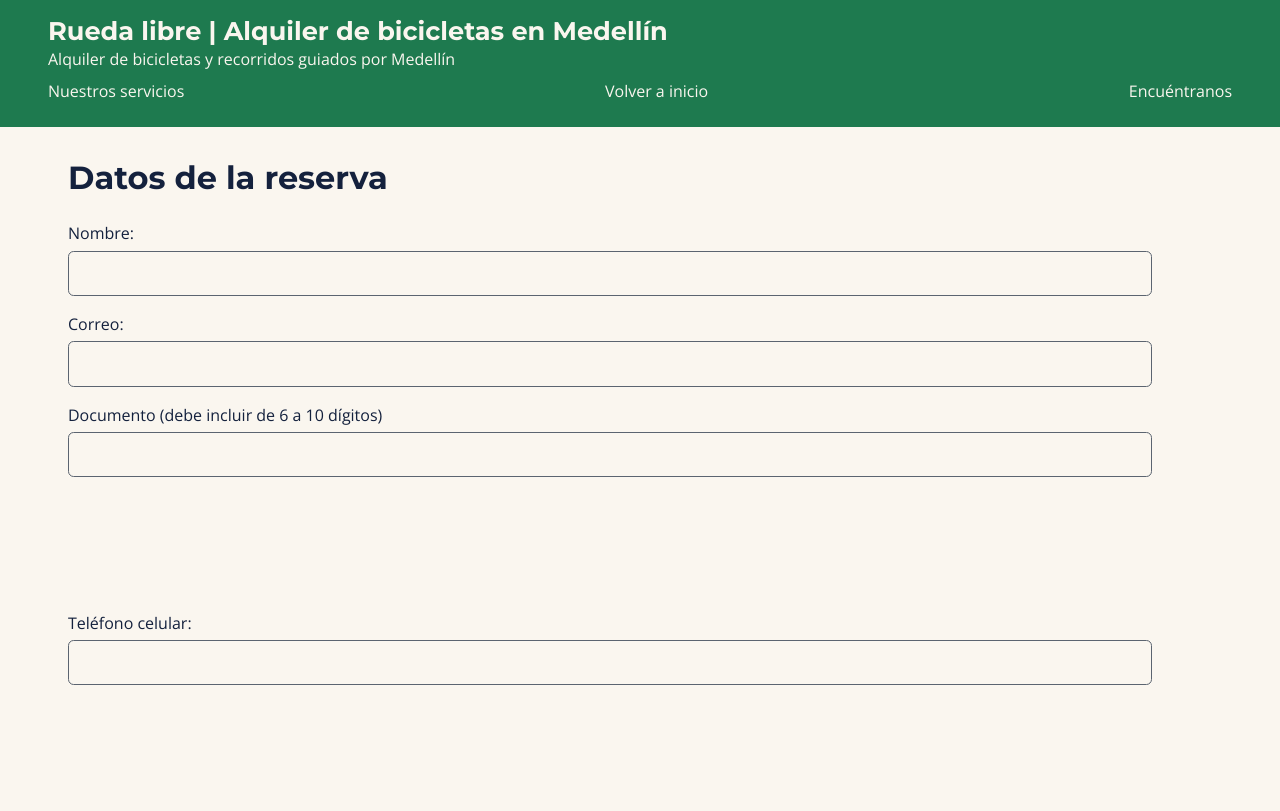
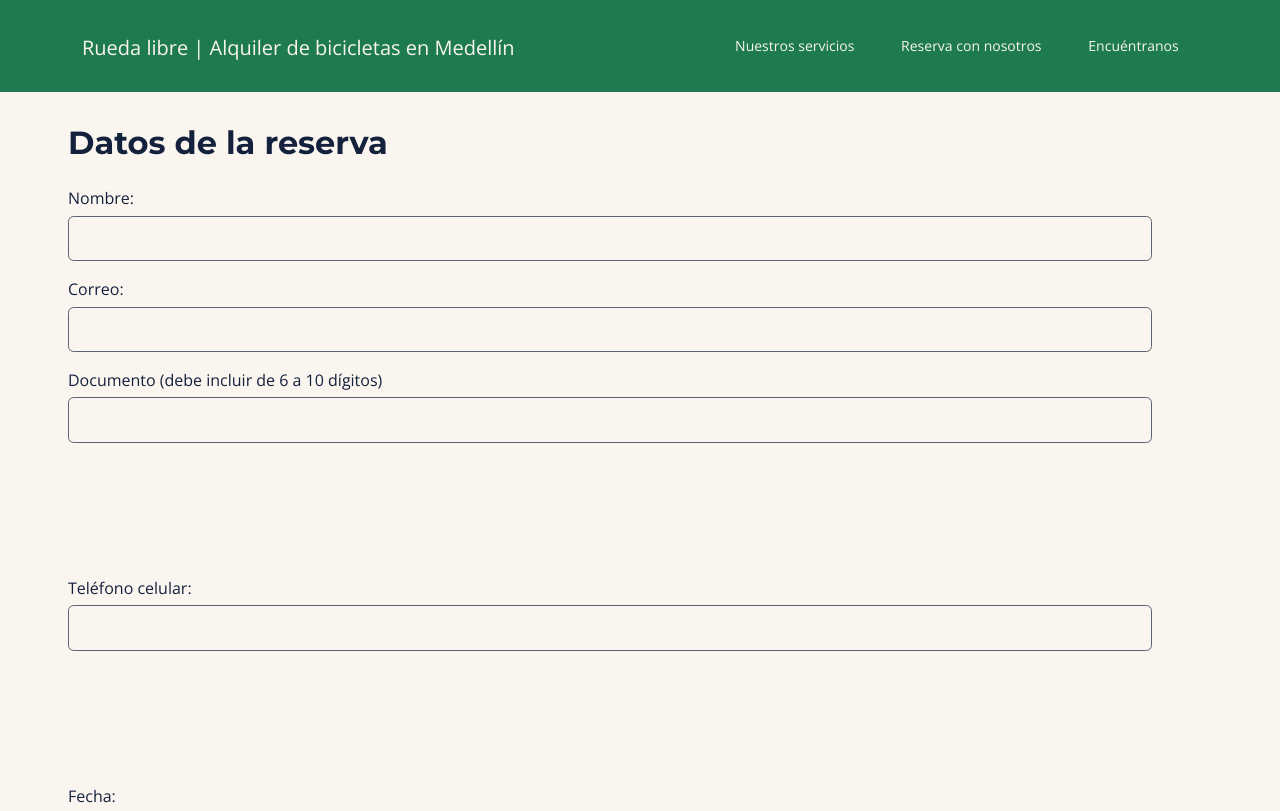
Before and after one commit to BalamSaram/rueda-libre, a plain HTML site: page formulario.html in a window 1280 px wide. Shown: the top 811 px of the page. Drawn offline with nearby package versions, Linux system fonts and the light colour scheme.

Commit message:
styles: cambio de titulo en header

```diff
--- a/css/styles.css
+++ b/css/styles.css
@@ -116,7 +116,7 @@ img {
     font-weight: bold;
     transform: translateY(-80%);
     transform: translateX(-20%);
-    color: var(--color-neutro);
+    color: var(--crema);
 }
 
 #carousel .hero-contenido a:hover {
@@ -225,14 +225,14 @@ a {
     color: var(--verde-ruta);
     text-underline-offset: 0.15em;
     margin-top: auto;
+    transition: 1s;
 }
 
 a:hover {
-    color: var(--azul-noche);
-    background-color: var(--naranja-pedal);
+    color: var(--crema) !important; /*Si no se ponía el important, entonces seguía aplicándose la regla de que los h tengan color azul noche*/
     border-radius: 5rem;
     transition: 1s;
-    padding: 0.5rem;
+    text-shadow: 0 0.1rem 0.3rem var(--crema);
 }
 
 :focus-visible {
--- a/formulario.html
+++ b/formulario.html
@@ -15,12 +15,32 @@
 
 <body>
     <header class="header">
-        <h1><a href="./index.html">Rueda libre | Alquiler de bicicletas en Medellín</a></h1>
-        <p>Alquiler de bicicletas y recorridos guiados por Medellín</p>
-        <nav class="navbar">
-            <a class="nav-link" href="./servicios.html">Nuestros servicios</a>
-            <a class="nav-link" href="./index.html">Volver a inicio</a>
-            <a class="nav-link" href="#encuentranos">Encuéntranos</a>
+        <nav class="navbar navbar-expand-lg"><!--Qué hace un data-bs-theme="dark"???????????? REVISAR DESPUÉS-->
+            <div class="container">
+                <a class="navbar-brand brand" href="./index.html">
+                    Rueda libre | Alquiler de bicicletas en Medellín
+                </a>
+
+                <button class="navbar-toggler" type="button" data-bs-toggle="collapse" data-bs-target="#navegacion-principal">
+                    <span class="navbar-toggler-icon"></span><!--ICONITO DE NAVBAR-->
+                </button>
+
+                <div class="collapse navbar-collapse" id="navegacion-principal">
+                    <ul class="navbar-nav ms-auto align-items-lg-center gap-lg-2">
+                        <!--<li class="nav-item">
+                            <a href="#inicio" class="btn btn-sm">Inicio</a>
+                        </li>-->
+                        <li class="nav-item">
+                            <a href="./servicios.html" class="btn btn-sm">Nuestros servicios</a>
+                        </li>
+                        <li class="nav-item">
+                            <a href="./formulario.html" class="btn btn-sm">Reserva con nosotros</a>
+                        </li>
+                        <li class="nav-item">
+                            <a href="#encuentranos" class="btn btn-sm">Encuéntranos</a>
+                        </li>
+                    </ul>
+                </div>
             </div>
         </nav>
     </header>
@@ -125,6 +145,13 @@
                     target="_blank">Medellín,
                     Colombia</a></i></p>
     </footer>
+
+    <script>
+        const fecha=document.querySelector('#date');
+        const hoy = new Date();
+        hoy.setMinutes(hoy.getMinutes() - hoy.getTimezoneOffset());
+        fecha.min = hoy.toISOString().slice (0,10);
+    </script>
 </body>
 
 </html>
```
Also changed, not shown: bitácora.txt.
